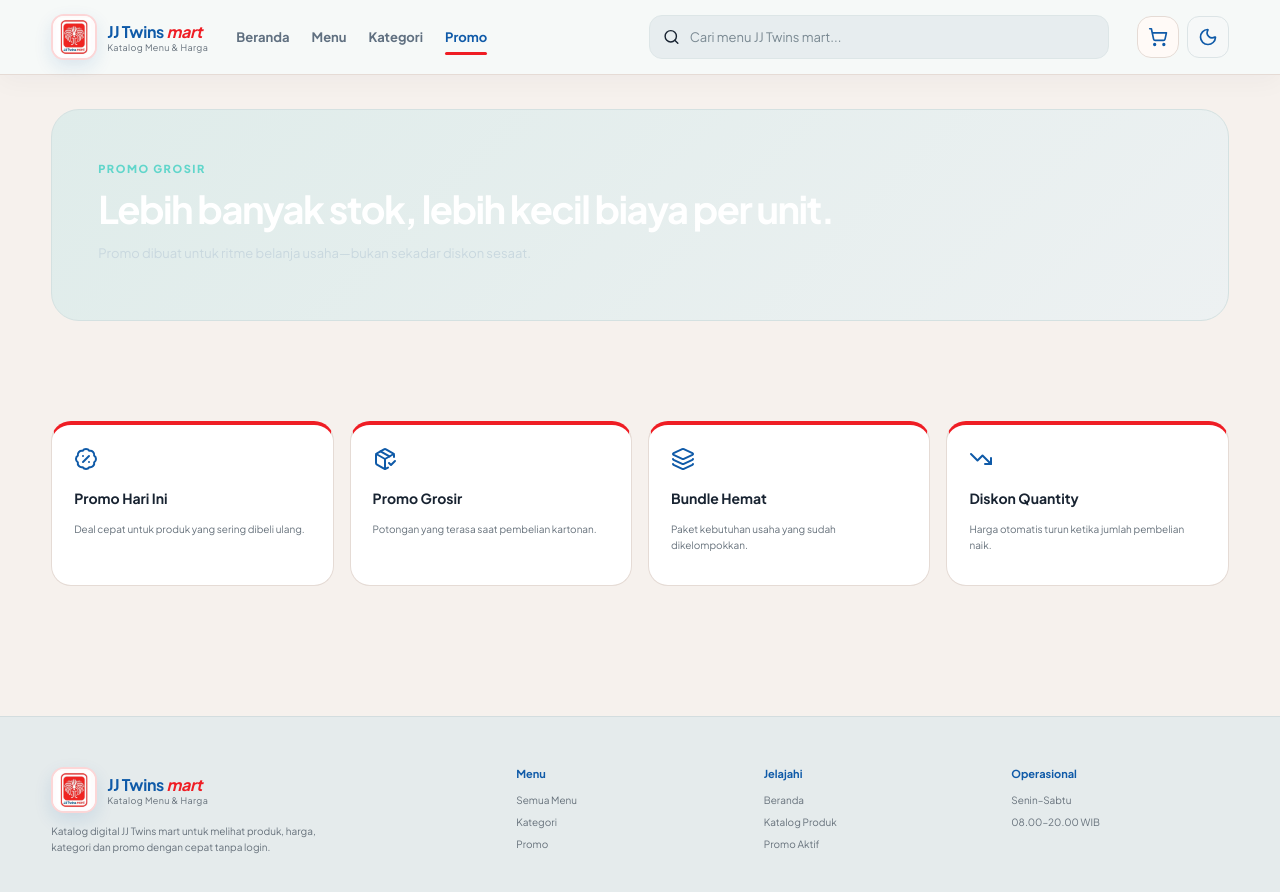
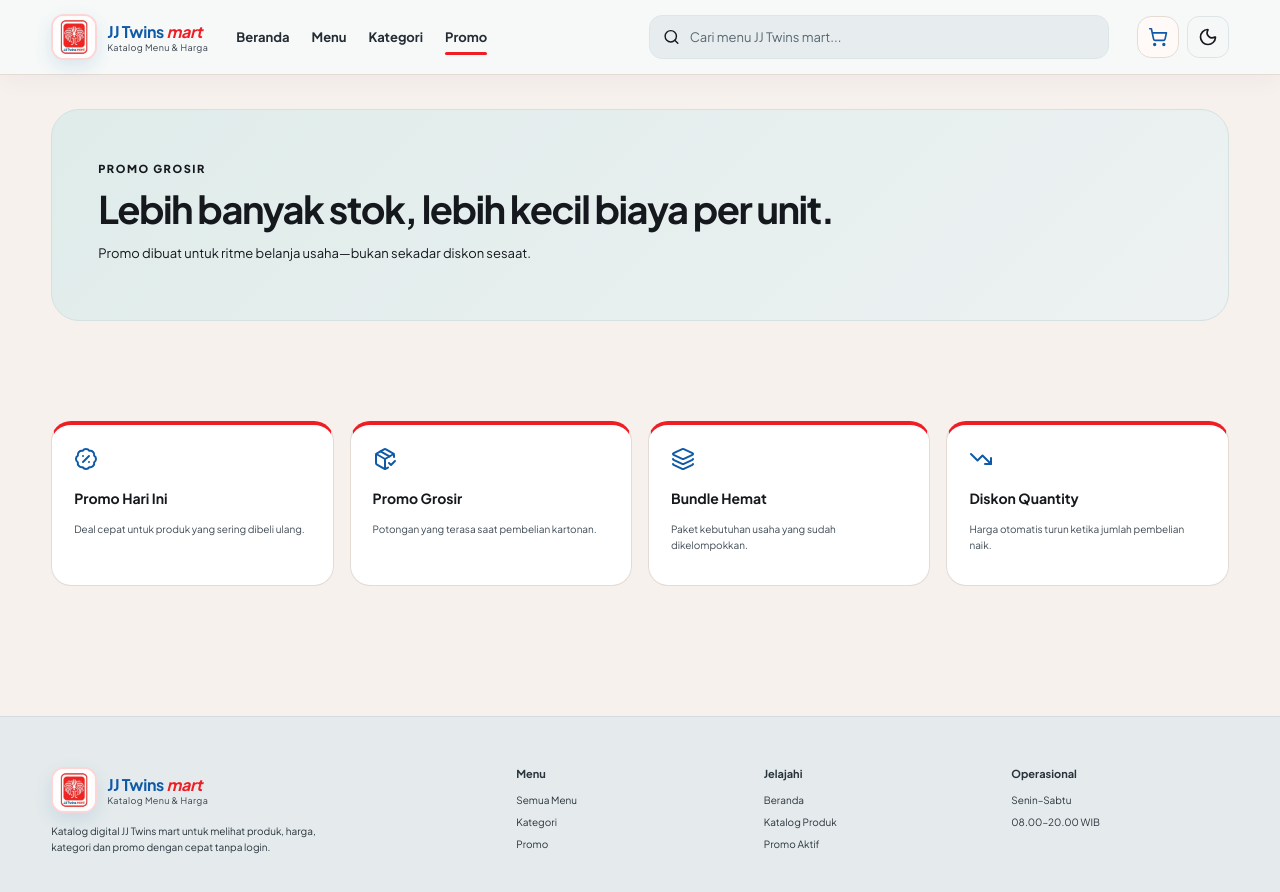
Before and after one commit to ignatiusarwalembun/Website-Grosir-, a React (Vite) app in the folder frontend/: page /promo in a window 1280 px wide. Shown: the top 892 px of the page. Built offline with nearby package versions, Linux system fonts and the light colour scheme; no server answers.

Commit message:
fix: improve all light mode text contrast

```diff
--- a/frontend/src/light.css
+++ b/frontend/src/light.css
@@ -2,8 +2,8 @@
   color-scheme:light;
   --bg:#eef2f3;
   --card:#f8faf9;
-  --text:#1d2933;
-  --muted:#667580;
+  --text:#15191d;
+  --muted:#3f4a54;
   --line:#dce4e6;
   --shadow:0 14px 40px rgba(16,42,67,.07);
 }
@@ -12,16 +12,20 @@
 :root[data-theme='light'] .header{background:rgba(246,249,249,.94);border-color:var(--line);box-shadow:0 7px 24px rgba(16,42,67,.035)}
 :root[data-theme='light'] .headerSearch,
 :root[data-theme='light'] .mobileSearch,
-:root[data-theme='light'] .filterSearch{background:#e7edef;border-color:#dde6e7}
+:root[data-theme='light'] .filterSearch{background:#e7edef;border-color:#dde6e7;color:#15191d}
 :root[data-theme='light'] .headerSearch:focus-within,
 :root[data-theme='light'] .mobileSearch:focus-within,
 :root[data-theme='light'] .filterSearch:focus-within{background:#f6f9f8;border-color:#afd7d2;box-shadow:0 0 0 3px rgba(20,184,166,.07)}
-:root[data-theme='light'] input::placeholder{color:#7a8992}
+:root[data-theme='light'] input{color:#15191d}
+:root[data-theme='light'] input::placeholder{color:#596772}
 
 :root[data-theme='light'] .headerActions button,
-:root[data-theme='light'] .iconBtn{background:#f6f8f8;border-color:#dce4e6}
+:root[data-theme='light'] .iconBtn{background:#f6f8f8;border-color:#dce4e6;color:#15191d}
 :root[data-theme='light'] .headerActions button:hover,
 :root[data-theme='light'] .iconBtn:hover{background:#edf3f3;border-color:#cadadb}
+
+:root[data-theme='light'] .desktopNav a{color:#252c33}
+:root[data-theme='light'] .brand small{color:#39434d}
 
 :root[data-theme='light'] .categoryCard,
 :root[data-theme='light'] .productCard,
@@ -32,36 +36,77 @@
 :root[data-theme='light'] .orders article,
 :root[data-theme='light'] .accountMenu button,
 :root[data-theme='light'] .cartItems article,
-:root[data-theme='light'] .cartSummary{background:#f8faf9;border-color:#dce4e6}
+:root[data-theme='light'] .cartSummary{background:#f8faf9;border-color:#dce4e6;color:#15191d}
 
 :root[data-theme='light'] .categoryCard:hover,
 :root[data-theme='light'] .productCard:hover,
 :root[data-theme='light'] .accountMenu button:hover{background:#fbfcfb;border-color:#c6ddd9}
 
 :root[data-theme='light'] .categoryCard>span{background:#e2f1ef}
-:root[data-theme='light'] .benefitWrap{background:#e2eaeb;border:1px solid #d6e1e2}
+:root[data-theme='light'] .benefitWrap{background:#e2eaeb;border:1px solid #d6e1e2;color:#15191d}
 :root[data-theme='light'] .productVisual,
 :root[data-theme='light'] .cartVisual{background:linear-gradient(145deg,#e7eeee,#f2f5f4)}
 :root[data-theme='light'] .productVisual>b{background:#f8ead0}
 :root[data-theme='light'] .tierHint,
-:root[data-theme='light'] .filterNote{background:#e3f0ee;color:#2b716b}
+:root[data-theme='light'] .filterNote{background:#e3f0ee;color:#1f292f}
 :root[data-theme='light'] .addBtn{background:#f6f9f8;border-color:#bfded9}
 
-:root[data-theme='light'] .shopHero{background:linear-gradient(135deg,#dfecea,#edf1f2);border-color:#d4e1e1}
+/* High-contrast light mode typography */
+:root[data-theme='light'] .shopHero{background:linear-gradient(135deg,#dfecea,#edf1f2);border-color:#d4e1e1;color:#15191d}
+:root[data-theme='light'] .shopHero>span,
+:root[data-theme='light'] .shopHero h1,
+:root[data-theme='light'] .shopHero p,
+:root[data-theme='light'] .promoHero>span,
+:root[data-theme='light'] .promoHero h1,
+:root[data-theme='light'] .promoHero p{color:#15191d!important}
+
+:root[data-theme='light'] .sectionTitle h2,
+:root[data-theme='light'] .sectionMini h3,
+:root[data-theme='light'] .categoryCard b,
+:root[data-theme='light'] .homeCategoryCard b,
+:root[data-theme='light'] .productName,
+:root[data-theme='light'] .filterHead,
+:root[data-theme='light'] .shopLayout aside label,
+:root[data-theme='light'] .resultBar b,
+:root[data-theme='light'] .detailInfo h1,
+:root[data-theme='light'] .detailInfo p,
+:root[data-theme='light'] .infoCards h3,
+:root[data-theme='light'] .infoCards p,
+:root[data-theme='light'] .cartItems h3,
+:root[data-theme='light'] .cartSummary h2,
+:root[data-theme='light'] .cartSummary span,
+:root[data-theme='light'] .cartSummary b,
+:root[data-theme='light'] .promoTypes h3{color:#15191d!important}
+
+:root[data-theme='light'] .categoryCard small,
+:root[data-theme='light'] .homeCategoryCard small,
+:root[data-theme='light'] .unit,
+:root[data-theme='light'] .productMeta p,
+:root[data-theme='light'] .resultBar span,
+:root[data-theme='light'] .backLink,
+:root[data-theme='light'] .promoTypes p,
+:root[data-theme='light'] .errorState p,
+:root[data-theme='light'] .emptyCart p{color:#3f4a54!important}
+
 :root[data-theme='light'] .shopLayout select,
-:root[data-theme='light'] .mobileFilters select{background:#f4f7f6;border-color:#d6e0e2;color:#4f606b}
+:root[data-theme='light'] .mobileFilters select{background:#f4f7f6;border-color:#d6e0e2;color:#15191d}
 
 :root[data-theme='light'] .detailVisual{background:linear-gradient(145deg,#e5eeee,#f0f4f3)!important;border-color:#d9e3e4!important}
-:root[data-theme='light'] .tiers{background:#f1f5f4!important;border-color:#dce4e6!important}
+:root[data-theme='light'] .tiers{background:#f1f5f4!important;border-color:#dce4e6!important;color:#15191d}
 :root[data-theme='light'] .tiers>div{border-color:#dce4e6!important}
-:root[data-theme='light'] .qty button{background:#f3f6f5!important;border-color:#d5dfe1!important}
+:root[data-theme='light'] .qty button{background:#f3f6f5!important;border-color:#d5dfe1!important;color:#15191d}
 
-:root[data-theme='light'] .tabs button{background:#f4f7f6;border-color:#dce4e6;color:#667580}
-:root[data-theme='light'] .tabs button.active{background:#e1efed;border-color:#b9d8d4;color:#197b70}
-:root[data-theme='light'] .accountHero{background:linear-gradient(135deg,#dce9e8,#e7eeef)!important}
+:root[data-theme='light'] .tabs button{background:#f4f7f6;border-color:#dce4e6;color:#26313a}
+:root[data-theme='light'] .tabs button.active{background:#e1efed;border-color:#b9d8d4;color:#15191d}
+:root[data-theme='light'] .accountHero{background:linear-gradient(135deg,#dce9e8,#e7eeef)!important;color:#15191d}
 
-:root[data-theme='light'] footer{background:#e5ebec!important;border-color:#d3dddf!important;color:#61717b}
+:root[data-theme='light'] footer{background:#e5ebec!important;border-color:#d3dddf!important;color:#28333c}
+:root[data-theme='light'] footer a,
+:root[data-theme='light'] footer b,
+:root[data-theme='light'] footer span,
+:root[data-theme='light'] footer p{color:#28333c}
 :root[data-theme='light'] .mobileNav{background:rgba(244,247,247,.96)!important;border-color:#d7e0e2!important;box-shadow:0 -8px 26px rgba(16,42,67,.06)}
+:root[data-theme='light'] .mobileNav a{color:#303a43}
 
 :root[data-theme='light'] .skeleton i,
 :root[data-theme='light'] .skImg{background:linear-gradient(90deg,#e2e8e9,#edf1f1,#e2e8e9);background-size:200% 100%}
@@ -70,4 +115,22 @@
 :root[data-theme='light'] .floatingStat,
 :root[data-theme='light'] .floatingBox{background:#f3f7f6}
 
+/* Keep text light only on intentionally dark/red/blue surfaces */
+:root[data-theme='light'] .jjHero,
+:root[data-theme='light'] .jjHero h1,
+:root[data-theme='light'] .jjHero p,
+:root[data-theme='light'] .jjHero small,
+:root[data-theme='light'] .jjPromoCard,
+:root[data-theme='light'] .jjPromoCard h3,
+:root[data-theme='light'] .jjPromoCard p,
+:root[data-theme='light'] .jjPromoCard>a,
+:root[data-theme='light'] .needsGrid>a,
+:root[data-theme='light'] .needsGrid h3,
+:root[data-theme='light'] .needsGrid p,
+:root[data-theme='light'] .needsGrid span,
+:root[data-theme='light'] .categoryShowcaseOverlay,
+:root[data-theme='light'] .categoryShowcaseOverlay h2,
+:root[data-theme='light'] .categoryShowcaseOverlay p,
+:root[data-theme='light'] .categoryShowcaseOverlay b{color:#fff!important}
+
 :root[data-theme='light'] *{scrollbar-color:#a9b8bd #e4eaeb}
```
